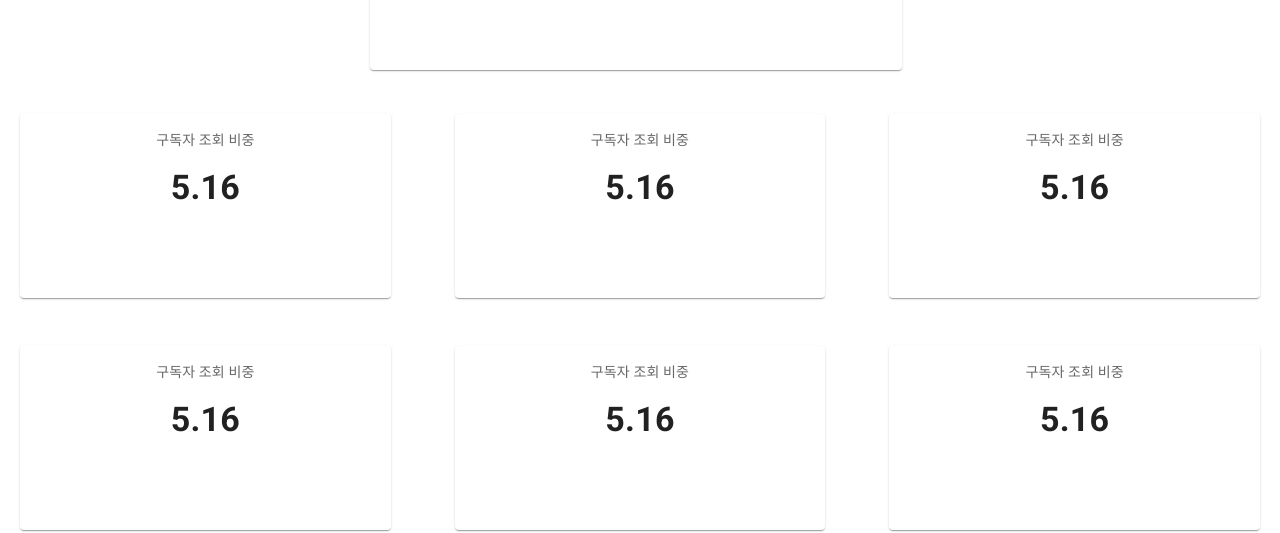
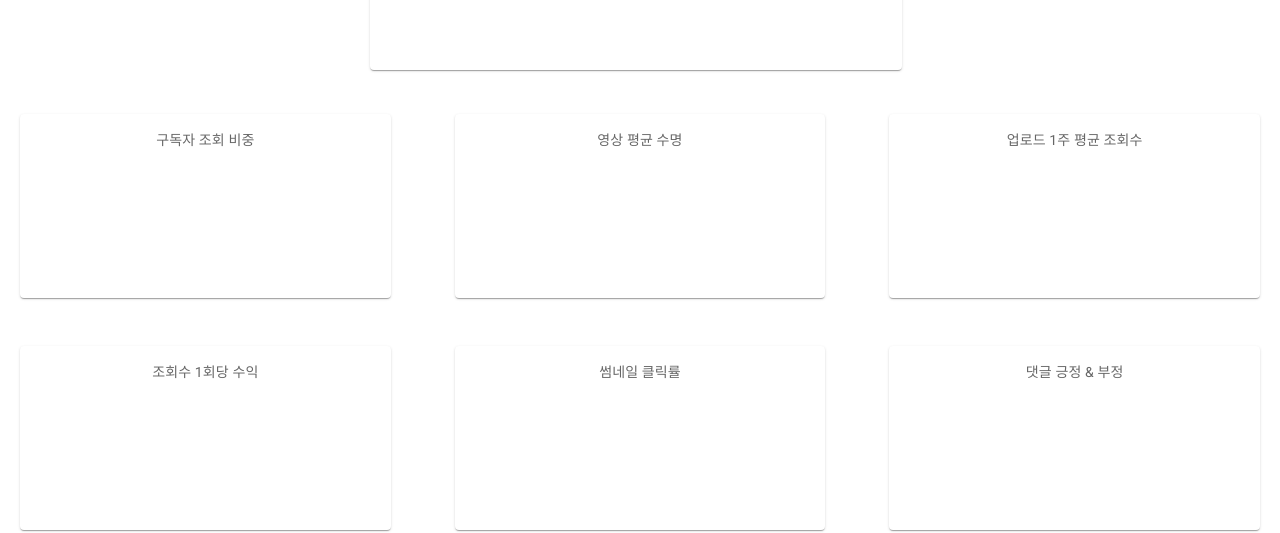
Before and after one commit to amongDOHEE/yt-ydrv2-onboard-fe, a React (Create React App) app: page /channel in a window 1280 px wide. Shown: the part 267-800 px from the top of the page. Built offline with nearby package versions, Linux system fonts and the light colour scheme; no server answers.

Commit message:
feat: set data in info card component

```diff
--- a/src/api/channelAPI.ts
+++ b/src/api/channelAPI.ts
@@ -84,7 +84,7 @@ export const getChannel_Summary = async (accessToken: string, channelId: string)
         thumbnail_click_rate: channelSummary.thumbnail_click_rate.toFixed(2),
         comment: {
           positive: channelSummary.comment.positive.toFixed(2),
-          nagative: channelSummary.comment.nagative.toFixed(2)
+          nagative: channelSummary.comment.negative.toFixed(2)
         }
       }
 
--- a/src/components/FromRow.tsx
+++ b/src/components/FromRow.tsx
@@ -1,21 +1,57 @@
-import { Grid } from "@mui/material";
+import { Box, Card, Grid } from "@mui/material";
 import React from "react";
 import InfoCard from "./InfoCard";
 
-const FormRow: React.FC = () => {
+interface Rows {
+  firstRow: CardInfo[]
+  secondRow: CardInfo[]
+}
+
+export interface CardInfo {
+  name: string,
+  value?: string | number | undefined
+}
+
+const FormRow = (props: CardInfo[]) => {
   return (
     <React.Fragment>
       <Grid item xs={4}>
-        <InfoCard/>
+        <InfoCard
+          name={props[0].name}
+          value={props[0].value}
+        />
       </Grid>
       <Grid item xs={4}>
-        <InfoCard/>
+        <InfoCard
+          name={props[1].name}
+          value={props[1].value}
+        />
       </Grid>
       <Grid item xs={4}>
-        <InfoCard/>
+        <InfoCard
+          name={props[2].name}
+          value={props[2].value}
+        />
       </Grid>
     </React.Fragment>
   );
 };
 
-export default FormRow;
+const DataCard = (props: Rows) => {
+  //props firstRow, secondRow
+  //Row: [{name: string, value: any}]
+  return (
+    <Box sx={{ flexGrow: 1 }}>
+      <Grid container spacing={1}>
+        <Grid container item spacing={3}>
+          { FormRow(props.firstRow) }
+        </Grid>
+        <Grid container item spacing={3}>
+          { FormRow(props.secondRow) }
+        </Grid>
+      </Grid>
+    </Box>
+  );
+}
+
+export default DataCard;
--- a/src/components/InfoCard.tsx
+++ b/src/components/InfoCard.tsx
@@ -5,6 +5,7 @@ import CardActions from '@mui/material/CardActions';
 import CardContent from '@mui/material/CardContent';
 import Button from '@mui/material/Button';
 import Typography from '@mui/material/Typography';
+import { CardInfo } from './FromRow';
 
 const bull = (
   <Box
@@ -15,16 +16,16 @@ const bull = (
   </Box>
 );
 
-export default function BasicCard() {
+export default function BasicCard(props: CardInfo) {
   return (
     <Card className="card-info">
       <CardContent>
         <Typography sx={{ fontSize: 14 }} color="text.secondary" gutterBottom>
-          구독자 조회 비중
+          {props.name}
         </Typography>
         <p></p>
         <Typography variant="h4" component="div">
-          <b>5.16</b>
+          <b>{props.value}</b>
         </Typography>
       </CardContent>
     </Card>
--- a/src/pages/ChannelPage.tsx
+++ b/src/pages/ChannelPage.tsx
@@ -4,19 +4,32 @@ import { getChannel_Daily, getChannel_Info, getChannel_List, getChannel_Summary
 
 //components
 import ButtonBasic from "../components/Button";
-import FormRow from "../components/FromRow";
+import FormRow, { CardInfo } from "../components/FromRow";
 import Card from "../components/InfoCard";
 import MainCard from "../components/MainCard";
 import NavigationBar from "../components/NavigationBar";
 import Graph from "../components/Graph";
 import Search from "../components/Search";
 import { ChannelDaily, ChannelInfo, ChannelSummary } from "../interface/interface";
+import DataCard from "../components/FromRow";
 
 const ChannelPage: React.FC = (): JSX.Element => {
   const [channelList, setChannelList] = useState<string[]>([]);
   const [channelInfo, setChannelInfo] = useState<ChannelInfo>({title: ""});
   const [channelSummary, setChannelSummary] = useState<ChannelSummary>();
   const [cahhnelDaily, setChannelDaily] = useState<ChannelDaily[]>([]);
+
+  const Card_1 : CardInfo[] = [
+    {name: "구독자 조회 비중", value: channelSummary?.subs_in_views},
+    {name: "영상 평균 수명", value: channelSummary?.video_life_duration},
+    {name: "업로드 1주 평균 조회수", value: channelSummary?.avg_view_per_viewer},
+  ];
+
+  const Card_2 : CardInfo[] = [
+    {name: "조회수 1회당 수익", value: channelSummary?.rpm},
+    {name: "썸네일 클릭률", value: channelSummary?.thumbnail_click_rate},
+    {name: "댓글 긍정 & 부정", value: channelSummary?.comment?.positive},
+  ];
 
   useEffect(() => {
     const accessToken = localStorage.getItem('auth_token');
@@ -44,16 +57,10 @@ const ChannelPage: React.FC = (): JSX.Element => {
           thumbnail={channelInfo.thumbnail}
         />
       </Grid>
-      <Box sx={{ flexGrow: 1 }}>
-      <Grid container spacing={1}>
-        <Grid container item spacing={3}>
-          <FormRow/>
-        </Grid>
-        <Grid container item spacing={3}>
-          <FormRow/>
-        </Grid>
-      </Grid>
-      </Box>
+      <DataCard
+        firstRow={Card_1}
+        secondRow={Card_2}
+      />
       <Graph/>
     </div>
   );
```
